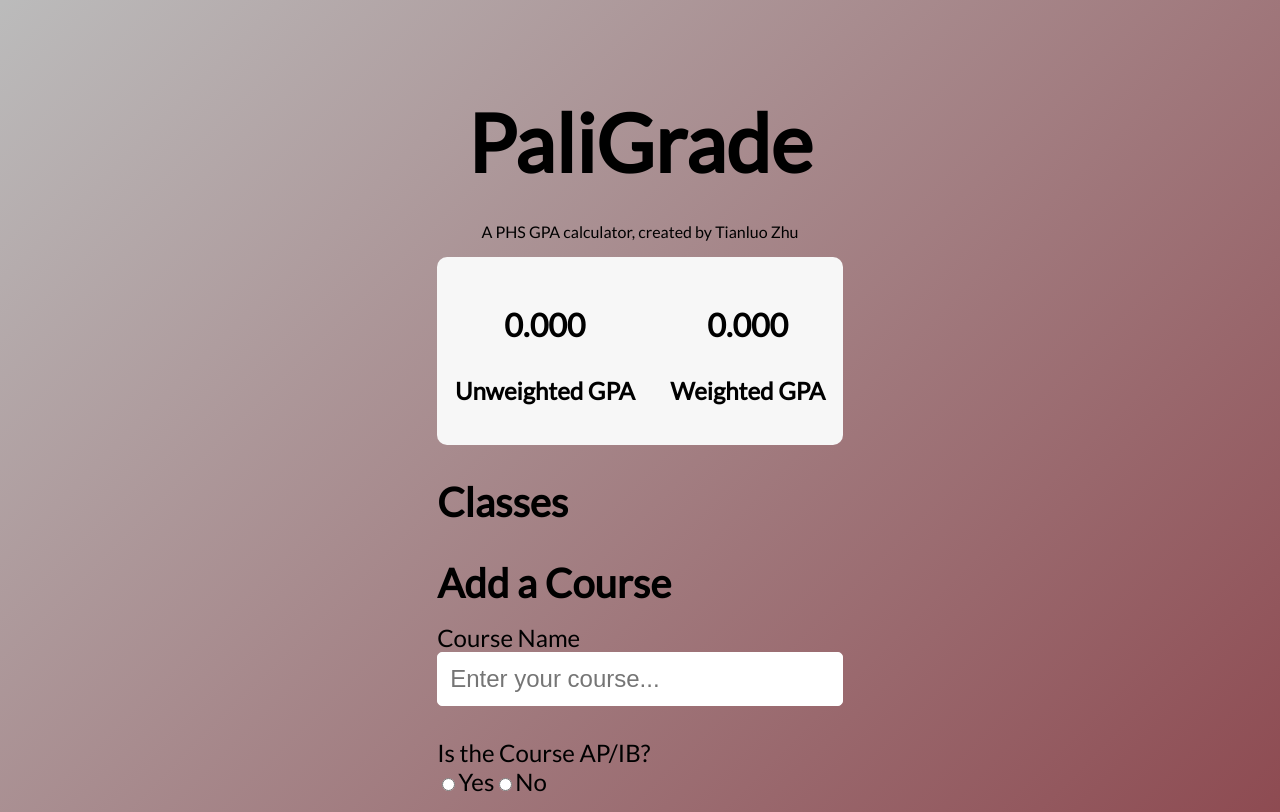
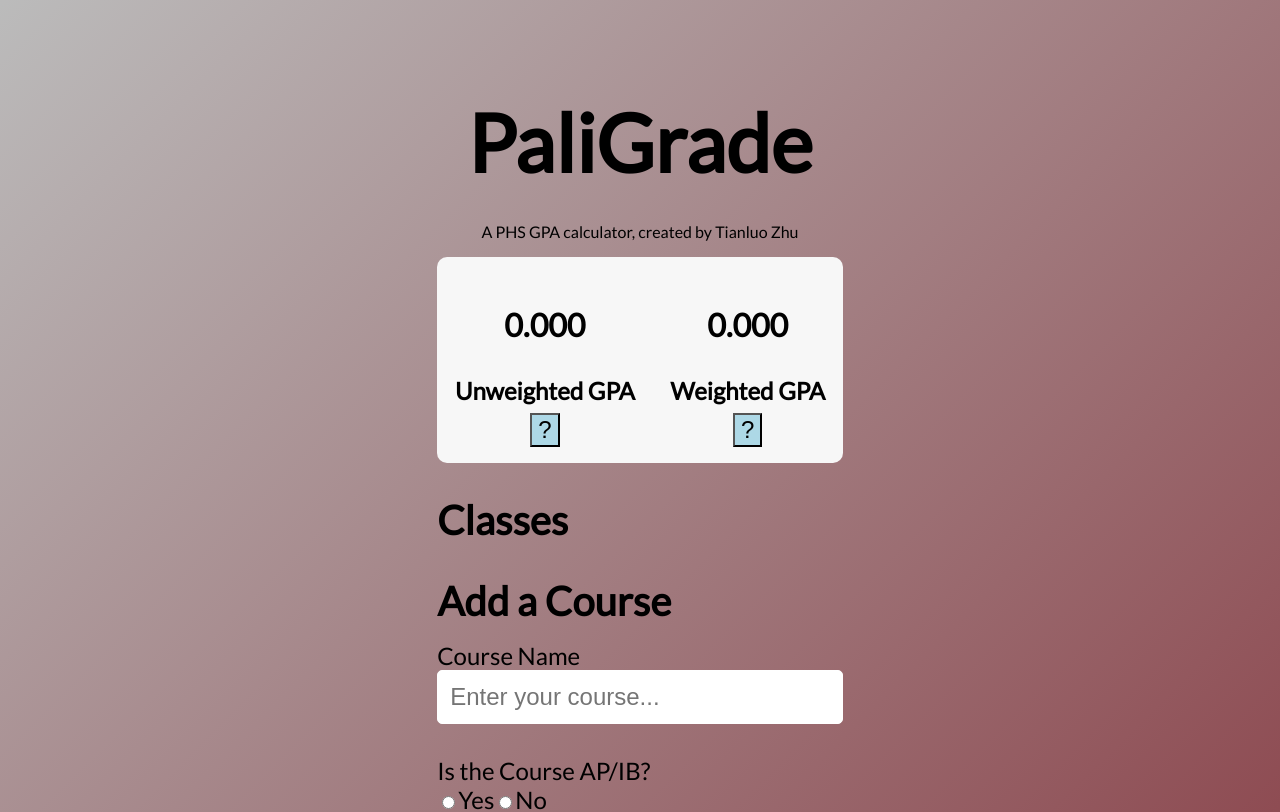
Before and after one commit to StarSplitter/FBLA-Project-9th, a Vue app: page / in a window 1280 px wide. Shown: the top 812 px of the page. Built offline with nearby package versions, Linux system fonts and the light colour scheme.

Commit message:
last minute bugs and help menu added

```diff
--- a/src/App.vue
+++ b/src/App.vue
@@ -12,7 +12,7 @@
     //the onMounted function happens right after website is loaded
     onMounted(() => {
         const savedData = JSON.parse(localStorage.getItem("courses"));
-        if (savedData === true) {
+        if (savedData) {
             courses.value = savedData;
         }
     });
@@ -40,13 +40,16 @@
             return a + course.grade;
         }, 0) + (courses.value.filter((course) => course.weightedCourse == 1)).length)) / courses.value.length;
     });
+    //This function takes the CourseData from the Form Component
     const courseSubmitted = (courseData) => {
+        //Pushes the new object into the courses data array and sets its values based on the form
         courses.value.push({
             id: Math.floor(Math.random() * 100000000),
             text: courseData.text,
             grade: courseData.grade,
             weightedCourse: courseData.weightedCourse
         });
+        //Sets the data in localStorage
         localStorage.setItem("courses", JSON.stringify(courses.value));
     }
     const courseDeleted = (id) => {
--- a/src/components/AddClass.vue
+++ b/src/components/AddClass.vue
@@ -6,7 +6,7 @@
     const emit = defineEmits(["courseSubmitEvent"]);
 
     const Submit = (e) => {
-        if (!courseName.value || !courseGrade.value || weightedCourse.value == null) {
+        if (!courseName.value || !courseGrade.value || weightedCourse.value == undefined) {
             alert("All fields must be filled!");
             return;
         };
@@ -19,7 +19,7 @@
         e.target.reset();
         courseName.value = "";
         courseGrade.value = "";
-        weightedCourse.value = "";
+        weightedCourse.value = undefined;
     };
 </script>
 
--- a/src/components/DisplayGPA.vue
+++ b/src/components/DisplayGPA.vue
@@ -12,6 +12,10 @@
       required: true,
     },
   });
+
+  const alert = (message) => {
+    return window.alert(message);
+  }
 </script>
 
 <template>
@@ -19,10 +23,12 @@
     <div>
       <p>{{ unweightedGPA.toFixed(3) }}</p>
       <h3>Unweighted GPA</h3>
+      <button class="info-btn" @click="alert('Unweighted GPA is the grade average based on a 4.0 scale and does not consider course difficulty.');">?</button>
     </div>
     <div>
       <p>{{ weightedGPA.toFixed(3) }}</p>
       <h3>Weighted GPA</h3>
+      <button class="info-btn" @click="alert('Weighted GPA is the grade average based on a 5.0 scale and does consider course difficulty.');">?</button>
     </div>
   </div>
 </template>
@@ -51,4 +57,11 @@
     font-size: 2rem;
     font-weight: bolder;
   }
+  .info-btn{
+    cursor: pointer;
+    margin-top: -1rem;
+    font-size: 1.5rem;
+    background-color: lightblue;
+    min-width: 1.5rem;
+  }
 </style>
```
